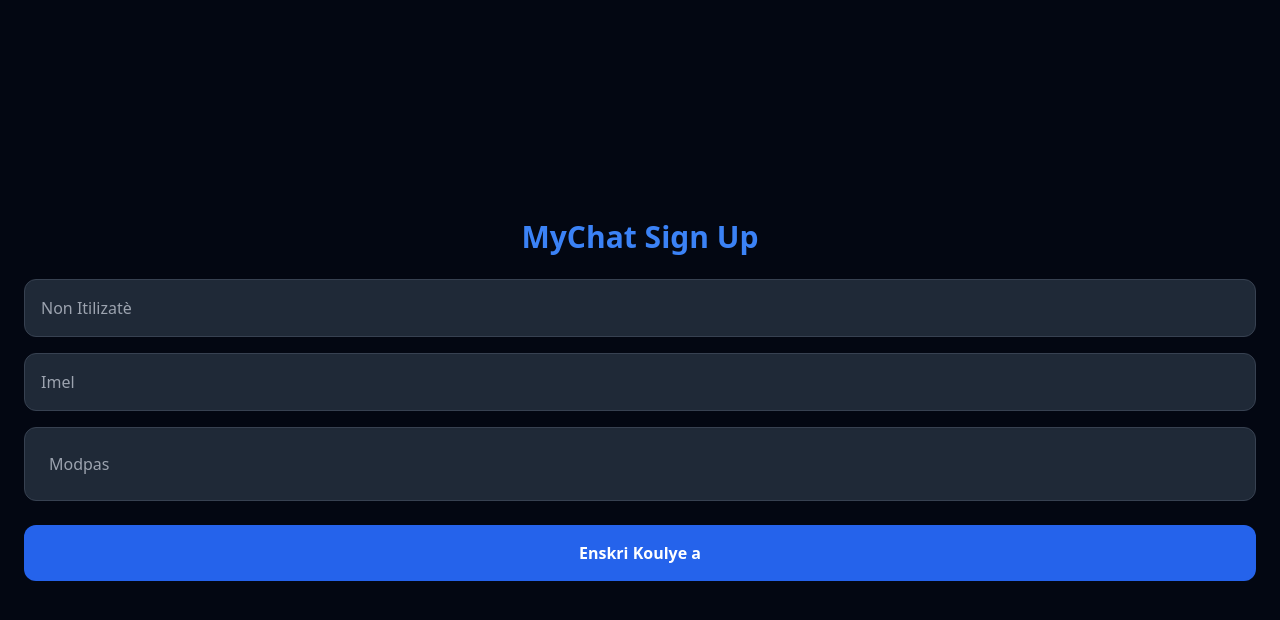
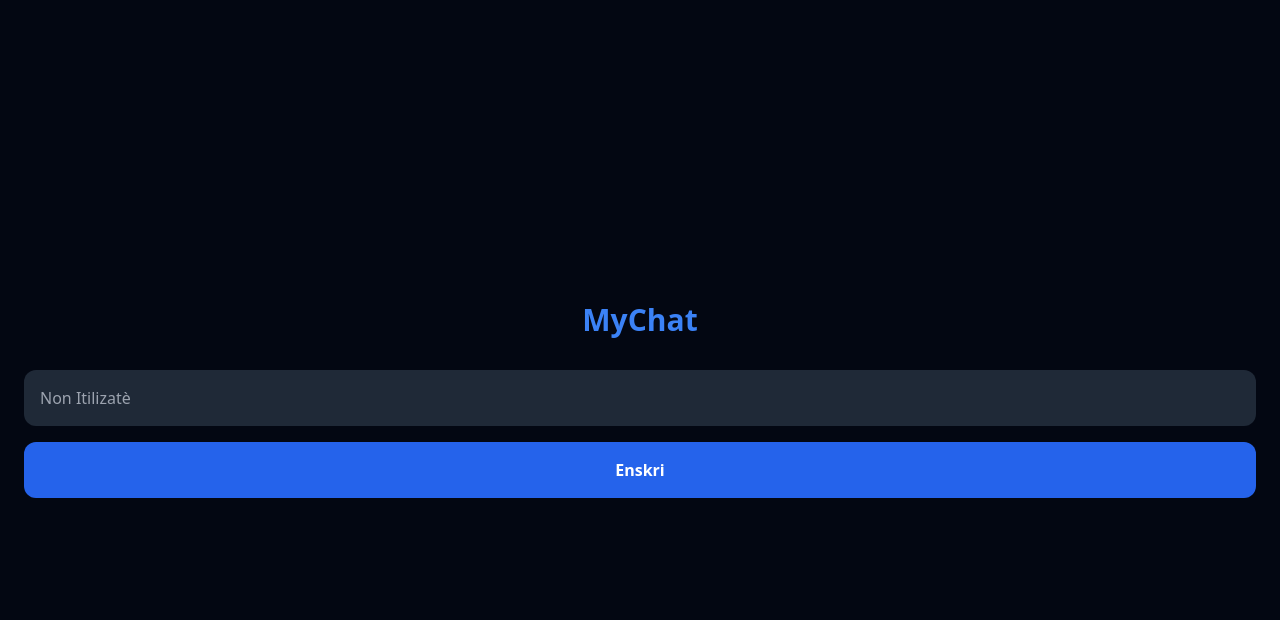
Before and after one commit to jeanjoanel096-afk/Mychat, a Flask app: page / in a window 1280 px wide. Shown: the top 620 px of the page. Run offline with Flask 3, Linux system fonts and the light colour scheme; some libraries are stand-ins or nearby versions.

Commit message:
Update index.html

```diff
--- a/templates/index.html
+++ b/templates/index.html
@@ -2,38 +2,65 @@
 <html lang="ht" class="dark">
 <head>
     <meta charset="UTF-8">
-    <meta name="viewport" content="width=device-width, initial-scale=1.0">
-    <title>MyChat App</title>
+    <title>MyChat</title>
     <script src="https://cdn.tailwindcss.com"></script>
+    <link rel="stylesheet" href="https://cdnjs.cloudflare.com/ajax/libs/font-awesome/6.4.0/css/all.min.css">
 </head>
-<body class="bg-gray-950 text-white font-sans p-4">
+<body class="bg-gray-950 text-white font-sans pb-20">
 
     <div id="signup-screen" class="fixed inset-0 bg-gray-950 z-50 flex flex-col justify-center p-6">
-        <h1 class="text-3xl font-bold mb-6 text-center text-blue-500">MyChat Sign Up</h1>
-        <input type="text" id="username" placeholder="Non Itilizatè" class="w-full p-4 mb-4 bg-gray-800 rounded-xl border border-gray-700">
-        <input type="email" id="email" placeholder="Imel" class="w-full p-4 mb-4 bg-gray-800 rounded-xl border border-gray-700">
-        <input type="password" id="password" placeholder="Modpas" class="w-full p-6 mb-6 bg-gray-800 rounded-xl border border-gray-700">
-        <button id="signup-btn" class="w-full bg-blue-600 text-white font-bold py-4 rounded-xl">Enskri Koulye a</button>
+        <h1 class="text-3xl font-bold text-center text-blue-500 mb-8">MyChat</h1>
+        <input type="text" id="username" placeholder="Non Itilizatè" class="w-full p-4 mb-4 bg-gray-800 rounded-xl">
+        <button id="signup-btn" class="w-full bg-blue-600 py-4 rounded-xl font-bold">Enskri</button>
     </div>
 
-    <div class="max-w-md mx-auto">
-        <h1 class="text-2xl font-bold">MyChat Dashboard</h1>
+    <div id="app-content" style="display: none;">
+
+        <div id="tab-dashboard" class="p-4">
+            <h2 class="text-xl font-bold mb-4">Dashboard</h2>
+            <div class="bg-gray-900 p-6 rounded-2xl border border-gray-800">
+                <p class="text-sm text-gray-400">Pousantaj: 100 pwen = 1$.</p>
+                <button class="w-full bg-green-600 py-3 rounded-lg font-bold mt-4">Mande Retrè</button>
+            </div>
+        </div>
+
+        <div id="tab-status" class="p-4 hidden">
+            <h2 class="text-xl font-bold mb-4">Status</h2>
+            <div class="bg-gray-800 p-4 rounded-xl flex items-center gap-4">
+                <div class="w-12 h-12 rounded-full border-2 border-blue-500 flex items-center justify-center">+</div>
+                <p>Ajoute yon nouvo status...</p>
+            </div>
+        </div>
+
+        <div id="tab-chat" class="p-4 hidden">
+            <h2 class="text-xl font-bold mb-4">Chat</h2>
+            <div class="space-y-4">
+                <input type="text" placeholder="Chèche moun..." class="w-full p-3 bg-gray-800 rounded-full mb-4">
+                <button class="bg-purple-600 px-4 py-2 rounded-lg text-sm"><i class="fas fa-image mr-2"></i>Voye Foto</button>
+            </div>
+        </div>
+
+        <nav class="fixed bottom-0 w-full bg-gray-900 border-t border-gray-800 flex justify-around p-4">
+            <button onclick="showTab('dashboard')" class="text-blue-500">Dashboard</button>
+            <button onclick="showTab('status')" class="text-gray-400">Status</button>
+            <button onclick="showTab('chat')" class="text-gray-400">Chat</button>
+        </nav>
     </div>
 
     <script>
-        document.getElementById('signup-btn').addEventListener('click', function() {
-            console.log("Bouton an klike!"); // Si ou wè sa nan console, script la mache
-            const user = document.getElementById('username').value;
-            const email = document.getElementById('email').value;
-            const pass = document.getElementById('password').value;
+        // Lojik Sign Up
+        document.getElementById('signup-btn').addEventListener('click', () => {
+            document.getElementById('signup-screen').style.display = 'none';
+            document.getElementById('app-content').style.display = 'block';
+        });
 
-            if(user !== "" && email !== "" && pass !== "") {
-                alert('Mèsi ' + user + '! Kont ou an anrejistre.');
-                document.getElementById('signup-screen').style.display = 'none';
-            } else {
-                alert('Tanpri ranpli tout bwat yo!');
-            }
-        });
+        // Lojik Tab
+        function showTab(tabName) {
+            document.getElementById('tab-dashboard').classList.add('hidden');
+            document.getElementById('tab-status').classList.add('hidden');
+            document.getElementById('tab-chat').classList.add('hidden');
+            document.getElementById('tab-' + tabName).classList.remove('hidden');
+        }
     </script>
 </body>
 </html>
```
